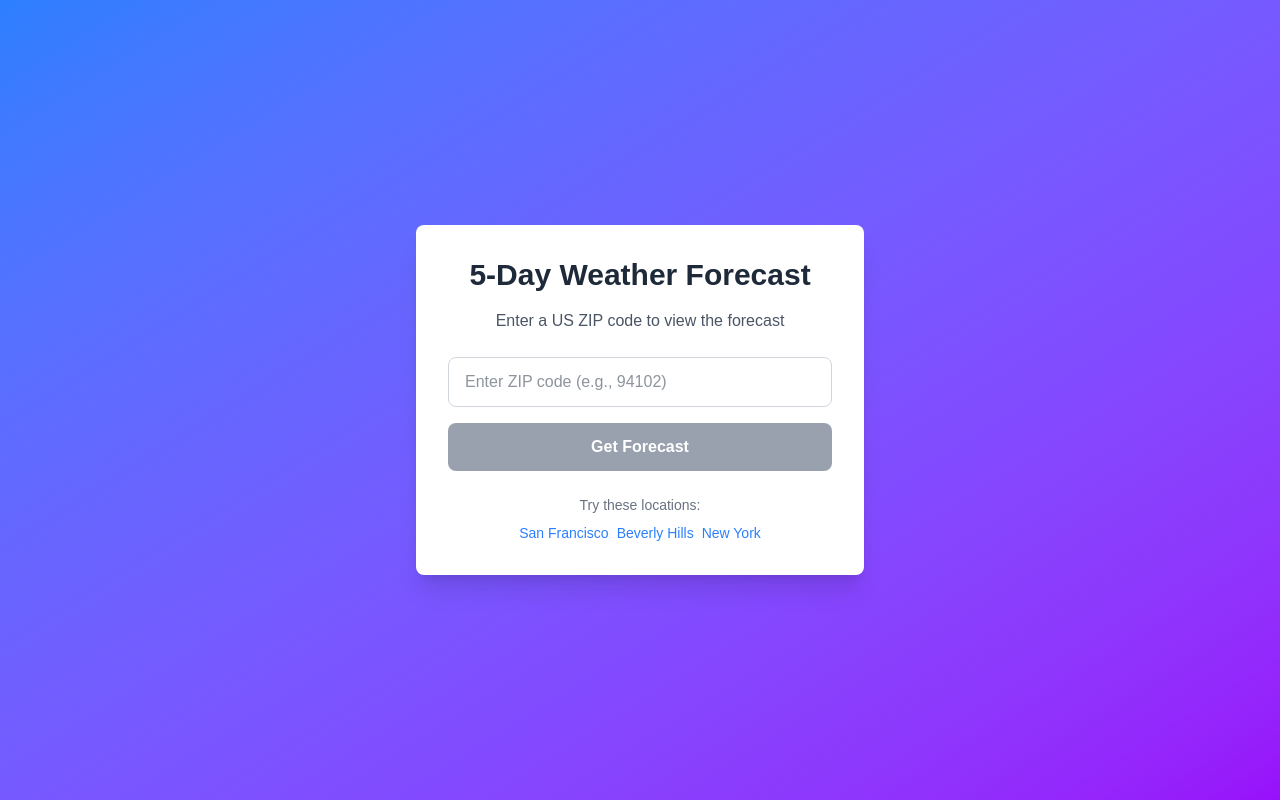
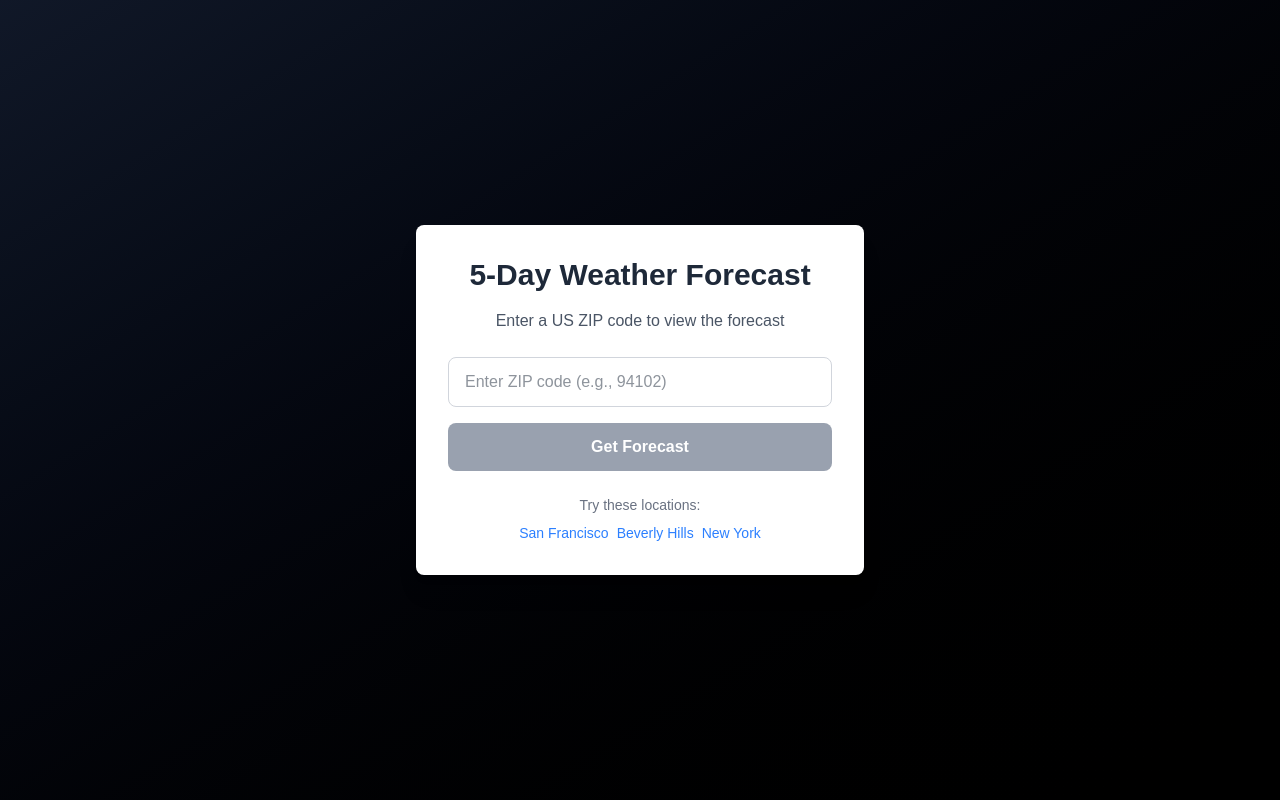
Before and after one commit to pkelliher/weather-forecast-app, a Next.js app: page / in a window 1280 px wide. Built offline with nearby package versions, Linux system fonts and the light colour scheme.

Commit message:
Update background color

```diff
--- a/app/page.tsx
+++ b/app/page.tsx
@@ -19,7 +19,7 @@
   };
 
   return (
-    <main className="min-h-screen flex items-center justify-center bg-gradient-to-br from-blue-500 to-purple-600">
+    <main className="min-h-screen flex items-center justify-center bg-gradient-to-br from-gray-900 to-black">
       <div className="bg-white p-8 rounded-lg shadow-xl max-w-md w-full">
         <h1 className="text-3xl font-bold mb-4 text-center text-gray-800">
           5-Day Weather Forecast
```
